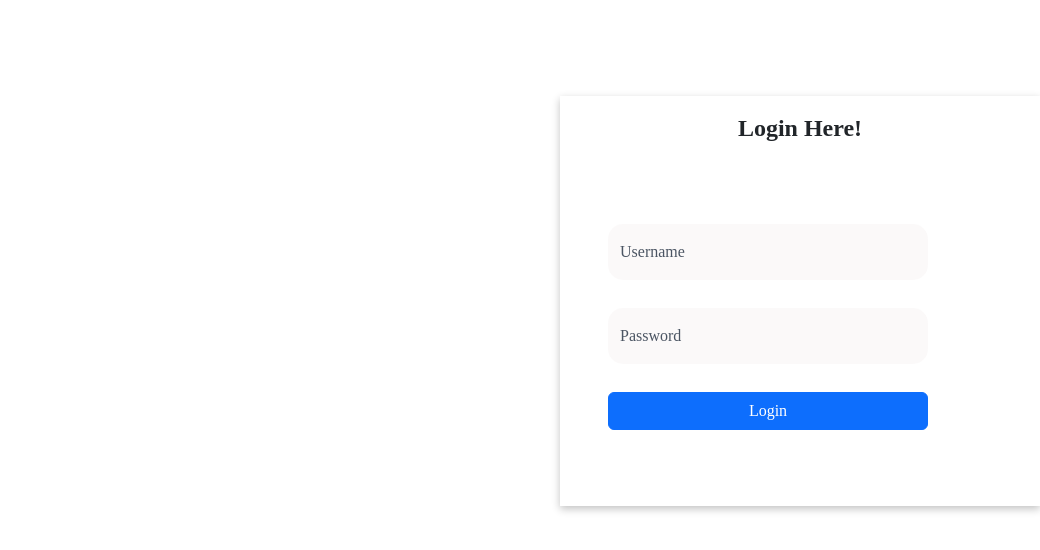
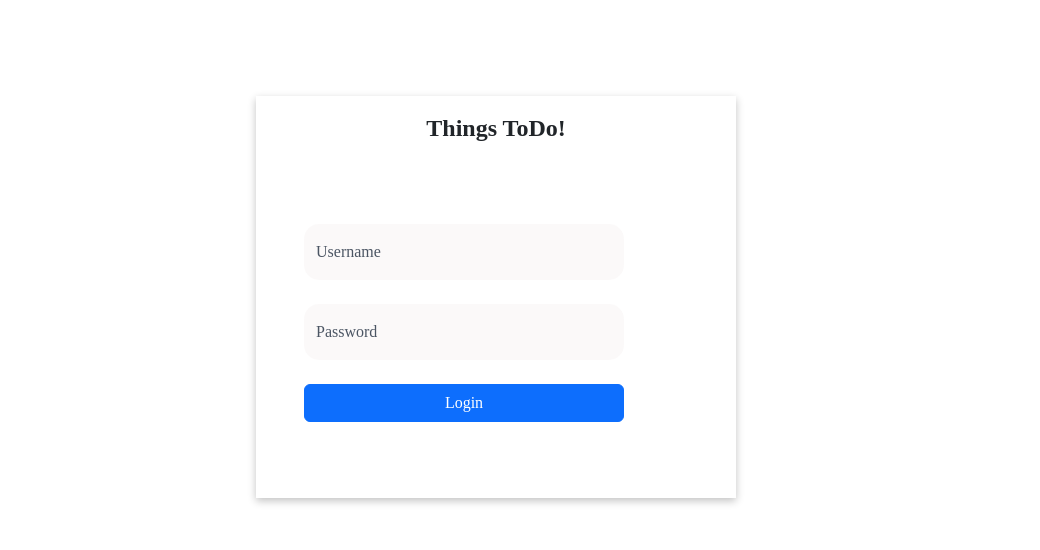
Before and after one commit to abishkar123/Nimbly-test, a React (Vite) app: page / in a window 768 px wide. Shown: the top 550 px of the page, 1040 px wide, since content can reach past the window. Built offline with nearby package versions, Linux system fonts and the light colour scheme.

Commit message:
Login page UI updated

```diff
--- a/package.json
+++ b/package.json
@@ -16,7 +16,8 @@
     "react-bootstrap": "^2.10.7",
     "react-dom": "^18.3.1",
     "react-paginate": "^8.2.0",
-    "react-router-dom": "^7.1.1"
+    "react-router-dom": "^7.1.1",
+    "react-toastify": "^11.0.2"
   },
   "devDependencies": {
     "@eslint/js": "^9.17.0",
--- a/src/App.css
+++ b/src/App.css
@@ -76,18 +76,17 @@
     font-weight: bolder;
 }
 
-@media screen and (min-width: 400px) and (max-width: 800px) {
-    .register-page{
+.text-title{
+    font-size: 18px;
+}
+
+@media screen and (max-width: 600px) {
+    .login-form{
         position: relative;
         left:2rem;
 
-        min-height: 30vh;
-        width: 60vh;
-        margin-top: 6rem;
-        font-family: var(--text-font);
-        box-shadow: rgba(0, 0, 0, 0.24) 0px 3px 8px;
     }
-    .edit-content{
+    /* .edit-content{
         background-color: #fff;
         width: 75%;
         min-height: 60vh;
@@ -96,11 +95,13 @@
         position: relative;
         left: 4rem;
         padding: 1rem;
-        box-shadow: 0 4px 8px rgba(0, 0, 0, 0.1);
+        box-shadow: 0 4px 8px rgba(0, 0, 0, 0.1);  */
 
 }
 
-.text-title{
-    font-size: 18px;
+@media screen and (min-width: 768px) and (max-width: 1024px){
+    .login-form{
+        position: relative;
+        left: 16rem;
+    }
 }
-}
--- a/src/App.tsx
+++ b/src/App.tsx
@@ -1,20 +1,21 @@
 import React from 'react';
 import { BrowserRouter as Router, Route, Routes, Navigate } from 'react-router-dom';
 import Login from './pages/Login';
-import TodoList from './pages/Todolist';
-import useAuth from './hooks/useAuth';
+import TodoList from './pages/Todolist'
+import { ToastContainer } from 'react-toastify';
 
 const App: React.FC = () => {
-  const { auth } = useAuth()
 
   return (
+    <>
       <Router>
         <Routes>
           <Route path="/" element={<Login/>}/>
           <Route path="/todolist" element={<TodoList/>}/>
-
         </Routes>
       </Router>
+      <ToastContainer />
+    </>
   );
 };
 
--- a/src/helper/axios.tsx
+++ b/src/helper/axios.tsx
@@ -1,4 +1,5 @@
 import axios from 'axios';
+import { toast } from "react-toastify";
 
 const rootUrl = 'https://dummyjson.com';
 
@@ -23,16 +24,23 @@ export const loginUser = async (
   userData: { username: string, password: string }
 ) => {
   try {
-    const {data} = await axios.post(`${clientApi}/login`, userData)
-   return data
-  }catch (error){
-  console.log("Error logging user", error)
-  return {
-    status: 'error',
-    message: error.message,
-  };
-}
-}
+    const { data } = await axios.post(`${clientApi}/login`, userData);
+
+    if (data?.accessToken) {
+      toast.success('Login successful!');
+    }
+
+    return data;
+  } catch (error) {
+    toast.error(error?.response?.data?.message || 'Login failed. Please try again.');
+
+    return {
+      status: 'error',
+      message: error.message,
+    };
+  }
+};
+
 
 export const getTodos = async (
   userId: number,
@@ -40,17 +48,19 @@ export const getTodos = async (
   limit: number
 ): Promise<TodosResponse | { status: string; message: string }> => {
   try {
-    const skip = (page - 1) * limit; // Calculate items to skip
+    const skip = (page - 1) * limit;
     const { data } = await axios.get<TodosResponse>(
       `${todoApi}/${userId}?skip=${skip}&limit=${limit}`
     );
-    console.log('API Response:', data);
     return data;
   } catch (error: any) {
     console.error('Error fetching todos:', error);
+
+    toast.error(error?.response?.data?.message || 'Error fetching todos. Please try again.');
+
     return {
       status: 'error',
-      message: error.response?.data?.message || error.message,
+      message: error.message,
     };
   }
 };
--- a/src/main.tsx
+++ b/src/main.tsx
@@ -3,6 +3,7 @@ import { createRoot } from 'react-dom/client'
 import './index.css'
 import App from './App.tsx'
 import 'bootstrap/dist/css/bootstrap.min.css';
+import 'react-toastify/dist/ReactToastify.css';
 
 createRoot(document.getElementById('root')!).render(
   <StrictMode>
--- a/src/pages/Login.tsx
+++ b/src/pages/Login.tsx
@@ -13,7 +13,6 @@ const Login: React.FC = () => {
   const [error, setError] = useState('');
   const [isLoading, setIsLoading] = useState(false);
   const [response, setResponse] = useState("");
-
   const navigate = useNavigate();
 
   const handleOnChange = (e: React.ChangeEvent<HTMLInputElement>) => {
@@ -58,17 +57,18 @@ const Login: React.FC = () => {
   };
 
   const inputs = [
-    { label: 'Username', type: 'text', name: 'username', placeholder: 'Enter your username' },
-    { label: 'Password', type: 'password', name: 'password', placeholder: 'Enter your password' },
+    {
+      label: 'Username', type: 'text', name: 'username', },
+    { label: 'Password', type: 'password', name: 'password',},
   ];
 
   return (
     <div>
     <div className='login-form'>
-      <p className='text-2xl font-semibold text-center p-3'>Login Here!</p>
+      <p className='text-2xl font-semibold text-center p-3'>Things ToDo!</p>
       <Form className="mt-3 p-5" onSubmit={handleOnSubmit}>
         {inputs.map((input, idx) => (
-          <div className="mb-7 relative" key={idx}>
+          <div className="mb-6 relative" key={idx}>
             <input
               type={input.type}
               name={input.name}
--- a/src/pages/Todolist.tsx
+++ b/src/pages/Todolist.tsx
@@ -3,6 +3,7 @@ import { useNavigate } from 'react-router-dom';
 import useAuth from '../hooks/useAuth';
 import { getTodos } from '../helper/axios';
 import ReactPaginate from 'react-paginate';
+import { toast } from 'react-toastify';
 
 interface Todo {
   id: number;
@@ -50,10 +51,17 @@ const TodoList: React.FC = () => {
   }, [auth, page, userdetails, userId]);
 
   const handleLogout = () => {
-    setAuth(null);
-    localStorage.removeItem('authToken');
-    localStorage.removeItem('userdata');
-    Navigate('/');
+    try {
+      setAuth(null);
+      localStorage.removeItem('authToken');
+      localStorage.removeItem('userdata');
+
+      toast.success('You have been logged out successfully!');
+
+      Navigate('/');
+    } catch (error) {
+      toast.error('Failed to log out. Please try again.');
+    }
   };
 
   const handlePageClick = ({ selected }: { selected: number }) => {
```
Also changed, not shown: 1 other file (tests, documents, lock files or other folders). Lines whose indentation alone changed are shown as unchanged.
